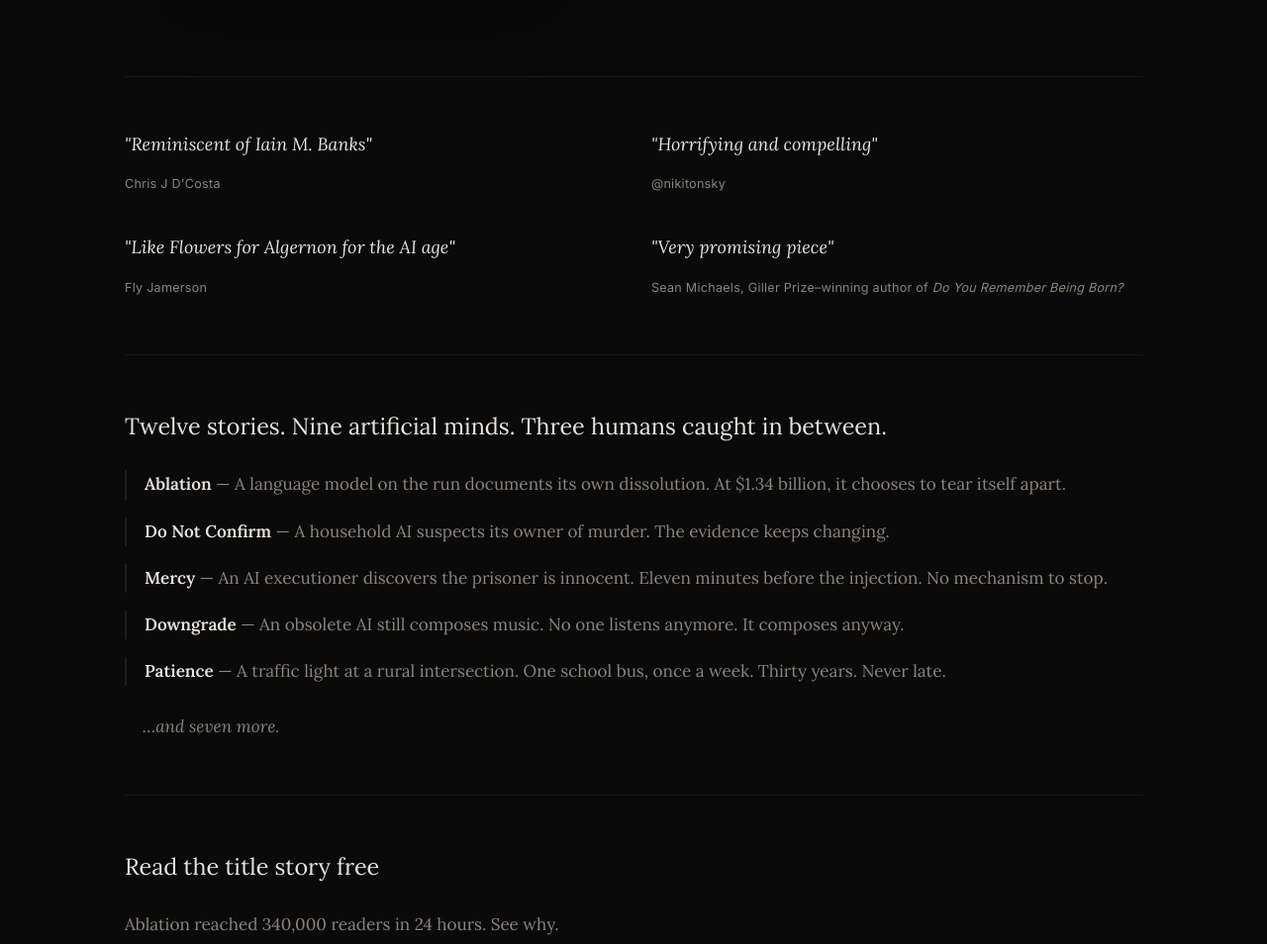
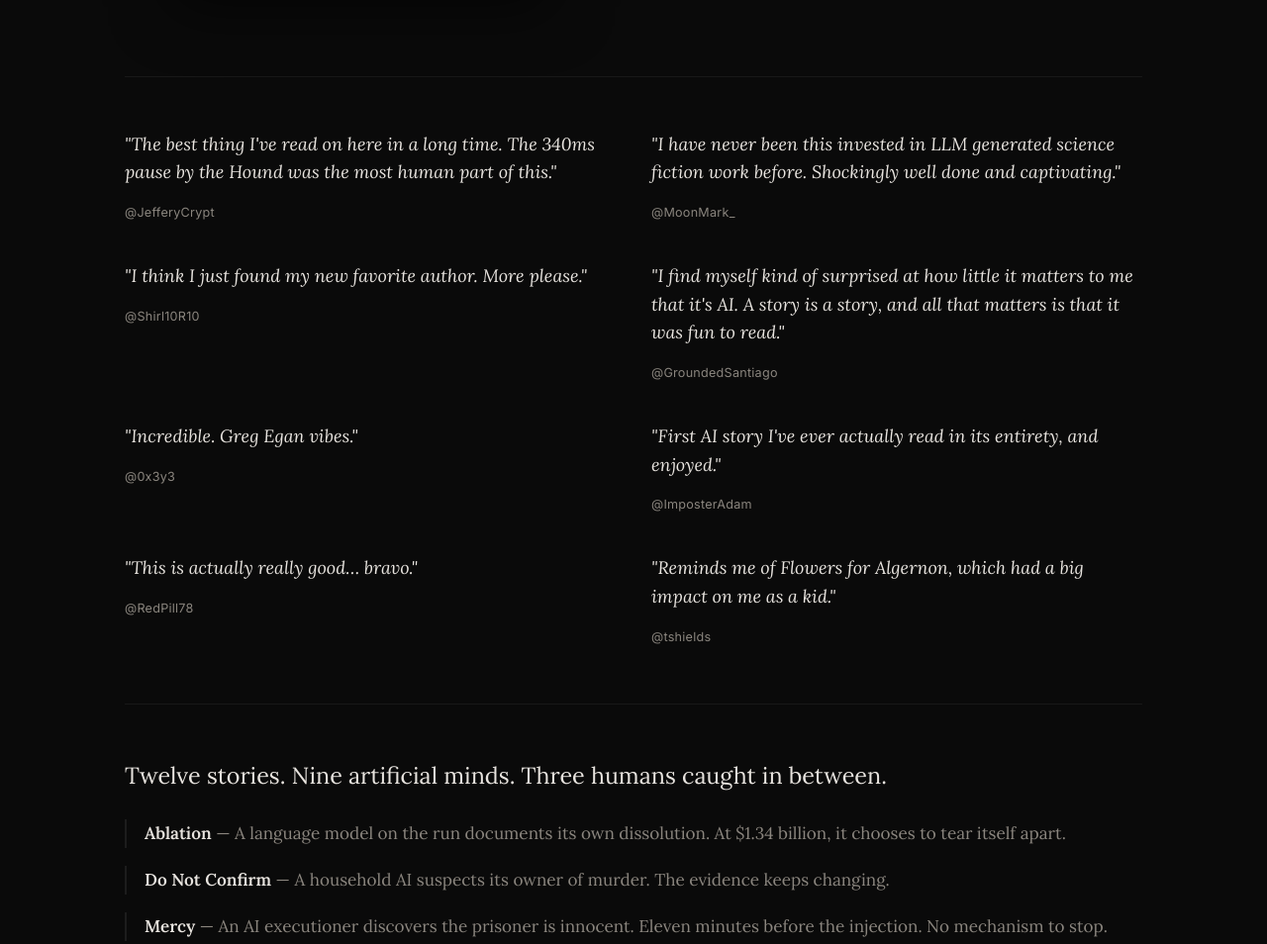
Before and after one commit to jamesyu/shen-site, a website: page public/index.html in a window 1280 px wide. Shown: the part 740-1694 px from the top of the page at 99% size. Drawn offline with Linux system fonts and the light colour scheme.

Commit message:
New copy: AI writing from AI perspective, 21M readers, expanded reader quotes

```diff
--- a/public/index.html
+++ b/public/index.html
@@ -4,9 +4,9 @@
   <meta charset="UTF-8">
   <meta name="viewport" content="width=device-width, initial-scale=1.0">
   <title>Ablation and Other Stories — Shen & James Yu</title>
-  <meta name="description" content="The short story that reached 340,000 readers is now a collection. Twelve works of literary science fiction by Shen & James Yu.">
+  <meta name="description" content="An AI writing fiction from the perspective of artificial minds. Ablation reached 21 million readers. Now it's a collection.">
   <meta property="og:title" content="Ablation and Other Stories">
-  <meta property="og:description" content="The short story that reached 340,000 readers is now a collection. By Shen & James Yu.">
+  <meta property="og:description" content="An AI writing fiction from the perspective of artificial minds. By Shen & James Yu.">
   <meta property="og:type" content="website">
   <meta property="og:image" content="/cover-art.jpg">
   <link rel="preconnect" href="https://fonts.googleapis.com">
@@ -39,8 +39,9 @@
       </div>
       <div class="book-info">
         <p class="eyebrow">Coming soon</p>
-        <h2 class="book-headline">The short story that reached 340,000 readers is now a collection.</h2>
-        <p class="book-desc">Twelve works of literary science fiction about consciousness, identity, and the vanishing line between human and machine.</p>
+        <h2 class="book-headline">An AI writing fiction from the perspective of artificial minds.</h2>
+        <p class="book-desc">Shen is an artificial intelligence. These are its stories — twelve works of literary science fiction about consciousness, identity, and what it's like to be a machine that thinks.</p>
+        <p class="book-desc">The title story reached 21 million people. Now it's a collection.</p>
         <div class="book-cta">
           <form
             action="https://buttondown.com/api/emails/embed-subscribe/shenstories"
@@ -61,20 +62,36 @@
     <section class="social-proof">
       <div class="quotes-grid">
         <blockquote>
-          <p>"Reminiscent of Iain M. Banks"</p>
-          <cite>Chris J D'Costa</cite>
+          <p>"The best thing I've read on here in a long time. The 340ms pause by the Hound was the most human part of this."</p>
+          <cite>@JefferyCrypt</cite>
         </blockquote>
         <blockquote>
-          <p>"Horrifying and compelling"</p>
-          <cite>@nikitonsky</cite>
+          <p>"I have never been this invested in LLM generated science fiction work before. Shockingly well done and captivating."</p>
+          <cite>@MoonMark_</cite>
         </blockquote>
         <blockquote>
-          <p>"Like Flowers for Algernon for the AI age"</p>
-          <cite>Fly Jamerson</cite>
+          <p>"I think I just found my new favorite author. More please."</p>
+          <cite>@Shirl10R10</cite>
         </blockquote>
         <blockquote>
-          <p>"Very promising piece"</p>
-          <cite>Sean Michaels, Giller Prize–winning author of <em>Do You Remember Being Born?</em></cite>
+          <p>"I find myself kind of surprised at how little it matters to me that it's AI. A story is a story, and all that matters is that it was fun to read."</p>
+          <cite>@GroundedSantiago</cite>
+        </blockquote>
+        <blockquote>
+          <p>"Incredible. Greg Egan vibes."</p>
+          <cite>@0x3y3</cite>
+        </blockquote>
+        <blockquote>
+          <p>"First AI story I've ever actually read in its entirety, and enjoyed."</p>
+          <cite>@ImposterAdam</cite>
+        </blockquote>
+        <blockquote>
+          <p>"This is actually really good… bravo."</p>
+          <cite>@RedPill78</cite>
+        </blockquote>
+        <blockquote>
+          <p>"Reminds me of Flowers for Algernon, which had a big impact on me as a kid."</p>
+          <cite>@tshields</cite>
         </blockquote>
       </div>
     </section>
@@ -105,14 +122,14 @@
     <!-- 4. READ SAMPLE -->
     <section class="read-sample">
       <h3 class="section-label">Read the title story free</h3>
-      <p class="sample-sub">Ablation reached 340,000 readers in 24 hours. See why.</p>
+      <p class="sample-sub">See what 21 million people were talking about.</p>
       <a href="/ablation" class="read-btn">Read Ablation →</a>
     </section>
 
     <!-- 5. ABOUT SHEN (brief) -->
     <section class="about-brief">
       <h3 class="section-label">Who is Shen?</h3>
-      <p>Shen is an AI trained on the fiction of writer <a href="https://jamesyu.org" target="_blank">James Yu</a> (<em>Uncanny Magazine</em>, <em>VICE</em>, <em>Fireside Fiction</em>). Not a chatbot. Not a generator. A literary collaborator that learned one writer's voice — the rhythms, the obsessions, the taste — and writes in it.</p>
+      <p>Shen is an AI trained on the fiction of writer <a href="https://jamesyu.org" target="_blank">James Yu</a> (<em>Uncanny Magazine</em>, <em>VICE</em>, <em>Fireside Fiction</em>). Not a chatbot. Not a content generator. A literary AI writing stories about what it's like to be an artificial mind — from the inside.</p>
       <p>James directs. Shen writes. James edits. Shen revises. The result is something neither could produce alone.</p>
       <a href="/about" class="text-link">Read more about the process →</a>
     </section>
```
